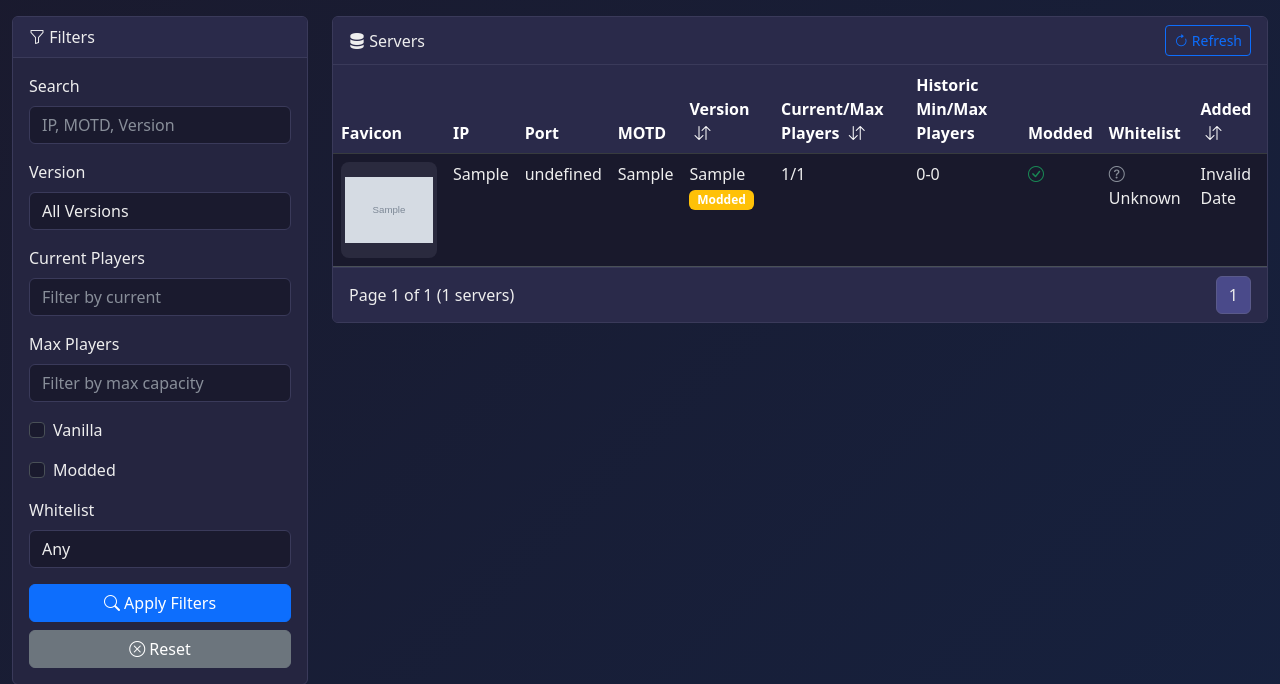
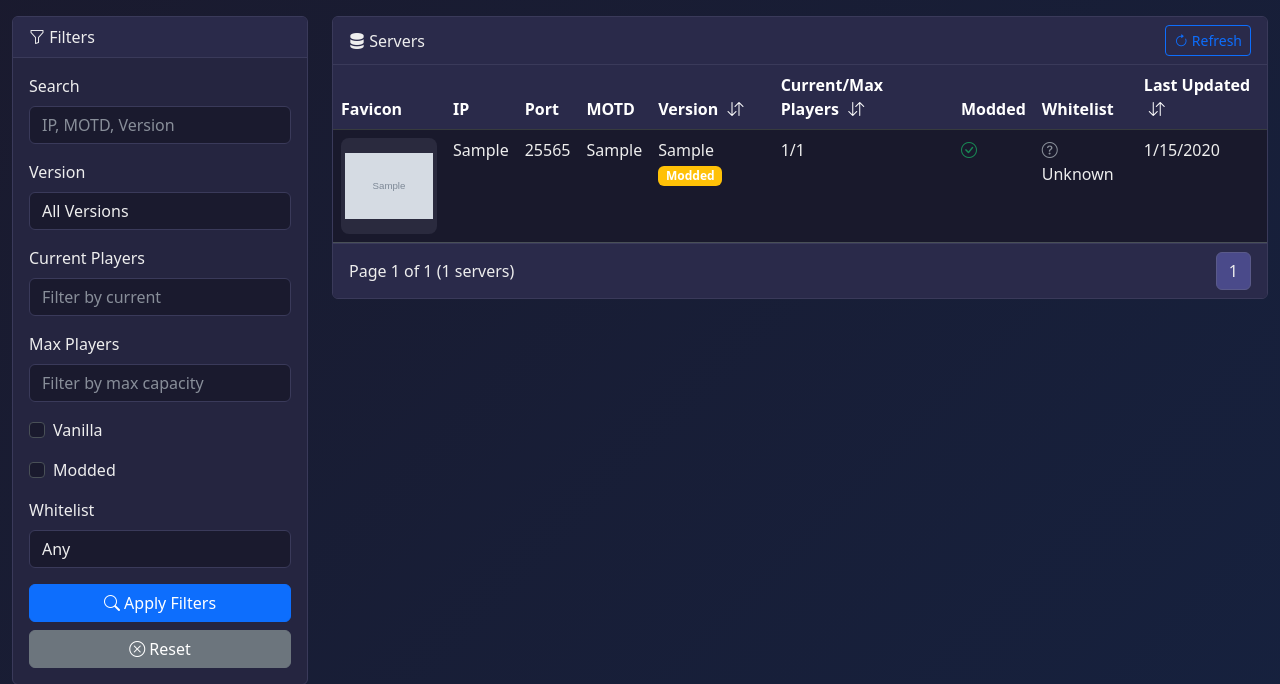
Before and after one commit to mdberkey/minecraft-server-scanner, a Flask app: page / in a window 1280 px wide. Shown: the part 56-740 px from the top of the page. Run offline with Flask 3, Linux system fonts and the light colour scheme; tables that the repository leaves empty hold one stand-in row (values such as "Sample post"); grey boxes marked "Sample" are stand-in pictures.

Commit message:
update frontend

```diff
--- a/templates/index.html
+++ b/templates/index.html
@@ -117,10 +117,9 @@
                                         <th>MOTD</th>
                                         <th class="sort-header" data-sort="version">Version <i class="bi bi-arrow-down-up sort-icon"></i></th>
                                         <th class="sort-header" data-sort="players_online">Current/Max Players <i class="bi bi-arrow-down-up sort-icon"></i></th>
-                                        <th>Historic Min/Max Players</th>
                                         <th>Modded</th>
                                         <th>Whitelist</th>
-                                        <th class="sort-header" data-sort="date_added">Added <i class="bi bi-arrow-down-up sort-icon"></i></th>
+                                        <th class="sort-header" data-sort="last_updated">Last Updated <i class="bi bi-arrow-down-up sort-icon"></i></th>
                                     </tr>
                                 </thead>
                                 <tbody id="servers-table-body">
@@ -143,7 +142,7 @@
     <script src="https://cdn.jsdelivr.net/npm/bootstrap@5.3.0/dist/js/bootstrap.bundle.min.js"></script>
     <script>
         let currentPage = 1;
-        let currentSort = 'date_added';
+        let currentSort = 'last_updated';
         let currentOrder = 'desc';
         let filters = {};
 
@@ -205,14 +204,13 @@
                 tr.innerHTML = `
                     <td>${s.favicon ? `<img src="${s.favicon}" class="server-favicon" alt="">` : '<i class="bi bi-question-circle text-muted" style="font-size: 4rem;"></i>'}</td>
                     <td>${s.ip}</td>
-                    <td>${s.port}</td>
+                    <td>${25565}</td>
                     <td style="max-width: 200px; overflow: hidden; text-overflow: ellipsis;">${s.motd || ''}</td>
                     <td>${s.version || 'Unknown'} ${s.is_modded ? '<span class="badge bg-warning">Modded</span>' : ''}</td>
                     <td>${s.players_online}/${s.players_max || '-'}</td>
-                    <td>${s.players_min_ever || 0}-${s.players_max_ever || 0}</td>
                     <td>${s.is_modded ? '<i class="bi bi-check-circle text-success"></i>' : '<i class="bi bi-x-circle text-muted"></i>'}</td>
                     <td>${getWhitelistDisplay(s.whitelist)}</td>
-                    <td>${new Date(s.date_added).toLocaleDateString()}</td>
+                    <td>${new Date(s.last_updated).toLocaleDateString()}</td>
                 `;
                 tbody.appendChild(tr);
             });
```
Also changed, not shown: README.md.
